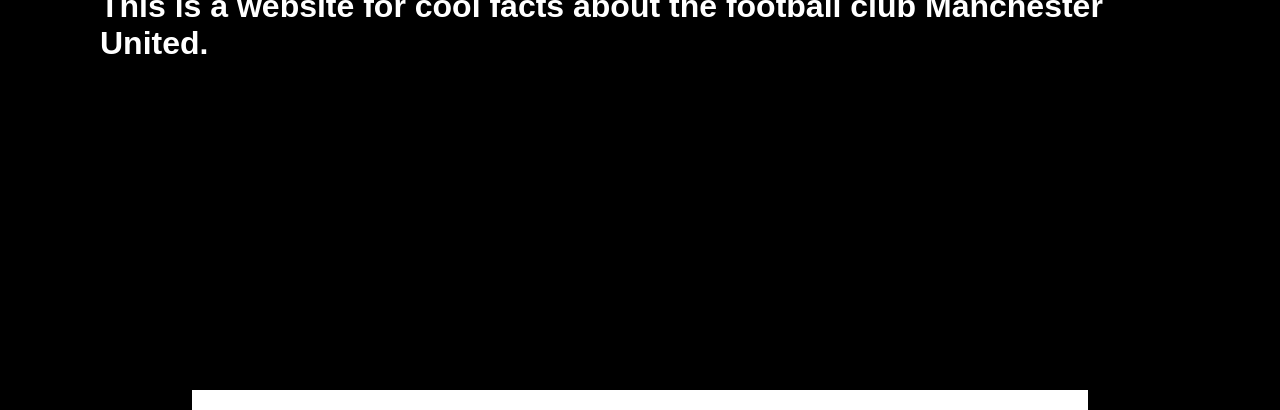
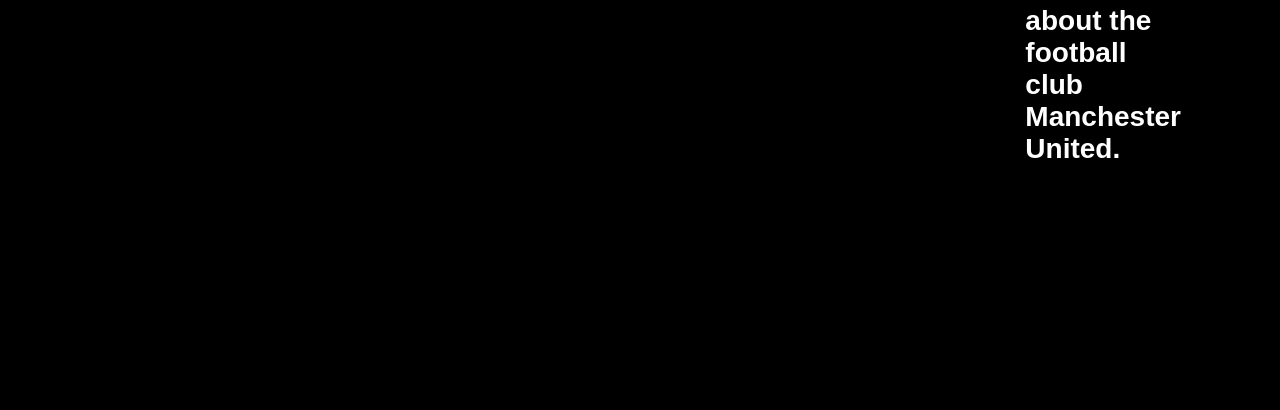
Before and after one commit to Vyn99/cis-317-project-1, a plain HTML site: page index.html in a window 1280 px wide. Shown: the part 156-566 px from the top of the page. Drawn offline with Linux system fonts and the light colour scheme.

Commit message:
Update styles.css
Adding styling for header and h1 elements

```diff
--- a/styles.css
+++ b/styles.css
@@ -1,16 +1,26 @@
+@import url('https://fonts.googleapis.com/css2?family=Lato:ital,wght@0,100;0,300;0,400;0,700;0,900;1,100;1,300;1,400;1,700;1,900&display=swap');
 body {
 
     margin: 0;
     padding: 0;
-    font-family: sans-serif;
+    font-family: 'Lato', sans-serif;
     background-color: #000;
 
 }
 header {
 
     padding: 10px 100px;
+    display: flex;
     box-sizing: border-box;
     color: #fff;
+
+}
+
+h1 {
+
+    font-size: 1.75rem;
+    padding: 5px
+
 }
 
 nav{
```
